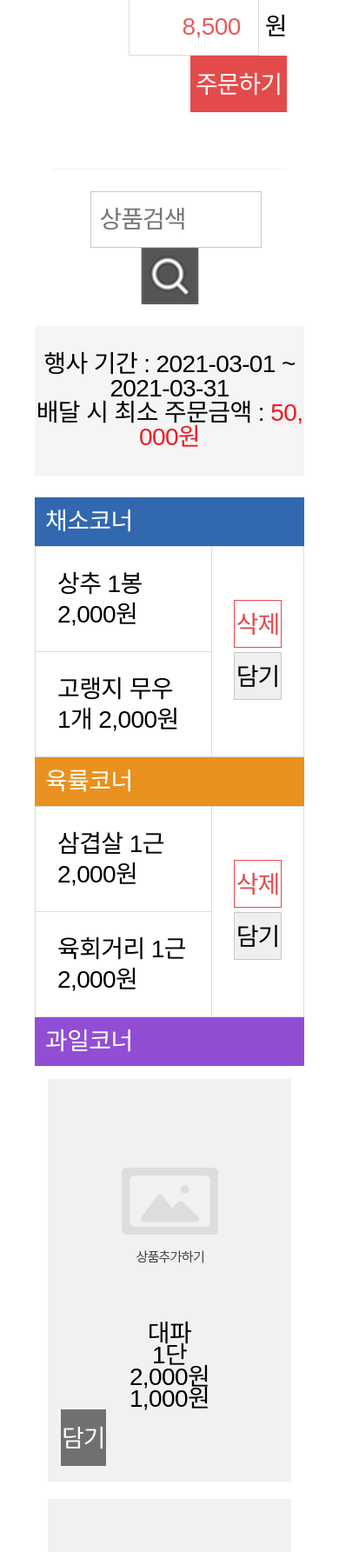
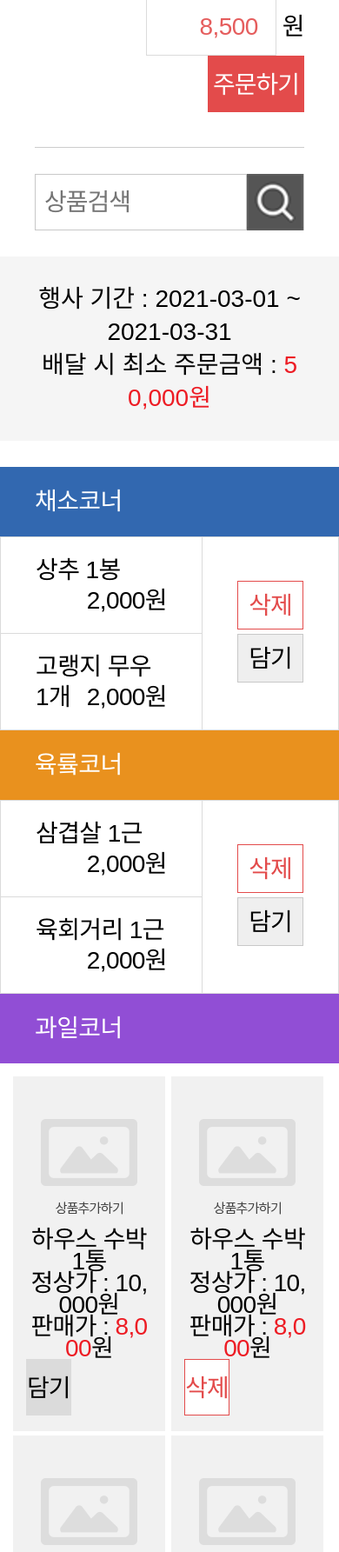
Before and after one commit to eyemgdi-dral/eyemgdi-dral.github.io, a plain HTML site: page html/page-95-1.html in a window 390 px wide. Shown: the part 215-2000 px from the top of the page at 87% size. Drawn offline with nearby package versions, Linux system fonts and the light colour scheme; a web font is replaced by a local one.

Commit message:
95-1 80%

```diff
--- a/CSS/default.css
+++ b/CSS/default.css
@@ -143,6 +143,7 @@ input[type="radio"] + label:after{
 
 .divider{ margin:25px 0; border-bottom:1px solid #f1f1f1;}
 .divider.sm{ margin:12px 0; border-bottom:1px solid #ccc;}
+.divider.m-0{ margin:0; border-bottom:1px solid #ccc;}
 .divider.dark{ border-bottom-color: #676767; margin: 50px 0 0;}
 
 .hr_10{height: 10px;}
@@ -895,19 +896,25 @@ input[type="radio"] + label:after{
 .mobile_container .order-basket_count .order-basket_btn button{ padding: 0 5px;}
 .mobile_container .order-amount_con {background: #f5f5f5;padding: 30px 0;}
 .mobile_container .order-amount_con .order-amount_desc {line-height: 37px;}
-.mobile_container .order-amount_con .order-amount_date {font-weight: 300}
-.mobile_container .order-searchbox_con {text-align: center}
-.mobile_container .order-searchbox_con input {width: calc(100% - 73px); position: relative; right: -7px;}
-.mobile_container .order-searchbox_btn:before {content:""; display: inline-block;position: relative; top: -1px;width: 65px; height: 65px;background-image: url("../IMG/search.png");}
-.mobile_container .order-amount_con.center_desc {text-align: center; margin: 25px 0;}
+.mobile_container .order-amount_con .order-amount_date {font-weight: 400}
+.mobile_container .order-amount_con .order-amount_total,
+.mobile_container .order-amount_con .order-amount_total>span {font-weight: 300}
+.mobile_container .order-searchbox_con {text-align: center; margin: 30px 0}
+.mobile_container .order-searchbox_con input {width: 100%; position: relative;}
+.mobile_container .order-searchbox_con .order-searchbox_btn {position: absolute; margin-left: -67px; cursor: pointer;}
+.mobile_container .order-searchbox_con .order-searchbox_btn:before {content:""; display: inline-block;position: relative; top: -1px;width: 65px; height: 65px;background-image: url("../IMG/search.png");}
+.mobile_container .order-amount_con.center_desc {text-align: center; margin: 30px 0;line-height: 38px}
 .mobile_container .ver_input {text-align: center;padding: 105px 65px 85px 65px;}
 .mobile_container .ver_desc {text-align: center;font-size: 24px}
 .mobile_container .basket_desc {margin-top: 30px;font-size: 24px}
-.mobile_container .order_feature_con .info_box5 td>button {margin-bottom: 5px}
-.mobile_container .order_feature_con .order_feature_header {color: white;text-align: left;padding: 10px 12px; height: 56px; line-height: 35px}
+.mobile_container .order_feature_con .order_feature_header {color: white;text-align: left;padding: 26px 40px;font-weight: 400;}
 .mobile_container .order_feature_con .order_feature_header.primary_header {background-color: #3268b0}
 .mobile_container .order_feature_con .order_feature_header.yellow_header {background-color: #e9911e}
 .mobile_container .order_feature_con .order_feature_header.violet_header {background-color: #914ed5}
+.mobile_container .order_feature_con .info_box5 td>button {margin-bottom: 5px;line-height: 56px;height: 56px;width: 76px;}
+.mobile_container .order_feature_con .info_box5 td {padding: 20px 40px}
+.mobile_container .order_feature_con .info_box5 td>.order-feature_amount {float: right;font-weight: 400}
+.mobile_container .order_feature_con .box .row .card {width:calc((100% - 10px) / 2);display: inline-block;}
 
 
 .responsive_box{width: 100%;}
@@ -923,7 +930,7 @@ input[type="radio"] + label:after{
 .responsive_box .required:after{margin-left: 5px;}
 .responsive_box input[type="radio"] + label { line-height: 47px;padding-left: 47px;}
 .responsive_box input[type="radio"] + label {display: inline-block;width: 100%;}
-.responsive_box input[type="radio"] + label:before {width: 35px; height: 35px;}
+.responsive_box input[type="radio"] + label:before {width: 35px; height: 35px; top: 7px;}
 .responsive_box.has_input td { padding: 15px 25px;}
 .responsive_box.has_input textarea { height: 250px}
 /*mobile order*/
--- a/CSS/responsive.css
+++ b/CSS/responsive.css
@@ -199,6 +199,9 @@
 		background: #f5f5f5;
 		letter-spacing: 0px;
 	}
+	.mobile_container.no-padding {
+		padding: 0;
+	}
 	.mobile_container *,
 	.mobile_container .info_box5 th,
 	.mobile_container .info_box5 td,
--- a/html/page-95-1.html
+++ b/html/page-95-1.html
@@ -12,7 +12,6 @@
 <header></header>
 
 <div class="mobile_container">
-    <div class="w80">
     <div class="order-basket_count">
         <p class="order-basket_txt">담으신 상품
             <strong class="basket_count">4</strong> 개
@@ -22,7 +21,7 @@
             <button type="button" class="btn btn_0">주문하기</button>
         </div>
     </div>
-        <hr class="divider">
+    <hr class="divider m-0">
     <div class="order-searchbox_con">
         <form onsubmit="search(this)">
             <input type="text" name="" placeholder="상품검색">
@@ -30,13 +29,13 @@
         </form>
     </div>
 </div>
-
+<div class="mobile_container greydesc">
     <div class="order-amount_con center_desc">
         <p class="order-amount_date">행사 기간 : 2021-03-01 ~ 2021-03-31</p>
-        <p>배달 시 최소 주문금액 : <span class="s_red">50,000원</span></p>
+        <p class="order-amount_total">배달 시 최소 주문금액 : <span class="s_red">50,000원</span></p>
     </div>
-
-
+</div>
+<div class="mobile_container no-padding">
     <div class="order_feature_con">
         <div class="order_feature_header primary_header">채소코너</div>
         <table class="info_box5">
@@ -91,52 +90,42 @@
         <div class="order_feature_header violet_header">과일코너</div>
         <div class="box">
             <div class="row">
-                <div class="col-1-2">
-                    <div class="card card-vertical">
-                        <div class="card-img"></div>
-                        <div class="card-detail">
-                            <p>대파</p>
-                            <p>1단</p>
-                            <p>2,000원</p>
-                            <p>1,000원</p>
-                            <button type="button" class="btn_silver">담기</button>
-                        </div>
-                    </div>
-                </div>
-                <div class="col-1-2">
                 <div class="card card-vertical">
                     <div class="card-img"></div>
                     <div class="card-detail">
                         <p>하우스 수박 1통</p>
                         <p>정상가 : 10,000원</p>
-                            <p>판매가 : <span>8,000</span>원</p>
-                            <button type="button" class="btn_silver">삭제</button>
+                        <p>판매가 : <span class="s_red">8,000</span>원</p>
+                        <button type="button" class="btn_60">담기</button>
                     </div>
                 </div>
-                </div>
-            </div>
-            <div class="row">
-                <div class="col-1-2">
-                    <div class="card card-vertical">
-                        <div class="card-img"></div>
-                        <div class="card-detail">
-                            <p>대파</p>
-                            <p>1단</p>
-                            <p>2,000원</p>
-                            <p>1,000원</p>
-                            <button type="button" class="btn_silver">담기</button>
-                        </div>
-                    </div>
-                </div>
-                <div class="col-1-2">
                 <div class="card card-vertical">
                     <div class="card-img"></div>
                     <div class="card-detail">
                         <p>하우스 수박 1통</p>
                         <p>정상가 : 10,000원</p>
-                            <p>판매가 : <span>8,000</span>원</p>
-                            <button type="button" class="btn_silver">삭제</button>
+                        <p>판매가 : <span class="s_red">8,000</span>원</p>
+                        <button type="button" class="btn_0_ol">삭제</button>
                     </div>
+                </div>
+            </div>
+            <div class="row">
+                <div class="card card-vertical">
+                    <div class="card-img"></div>
+                    <div class="card-detail">
+                        <p>하우스 수박 1통</p>
+                        <p>정상가 : 10,000원</p>
+                        <p>판매가 : <span class="s_red">8,000</span>원</p>
+                        <button type="button" class="btn_60">담기</button>
+                    </div>
+                </div>
+                <div class="card card-vertical">
+                    <div class="card-img"></div>
+                    <div class="card-detail">
+                        <p>하우스 수박 1통</p>
+                        <p>정상가 : 10,000원</p>
+                        <p>판매가 : <span class="s_red">8,000</span>원</p>
+                        <button type="button" class="btn_0_ol">삭제</button>
                     </div>
                 </div>
             </div>
```
Lines whose indentation alone changed are shown as unchanged.
